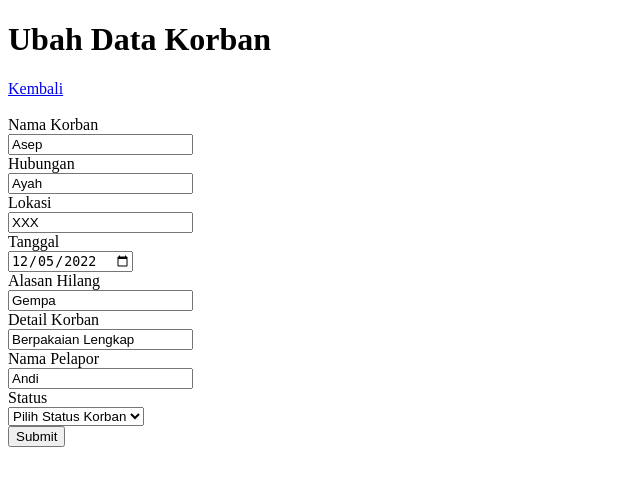
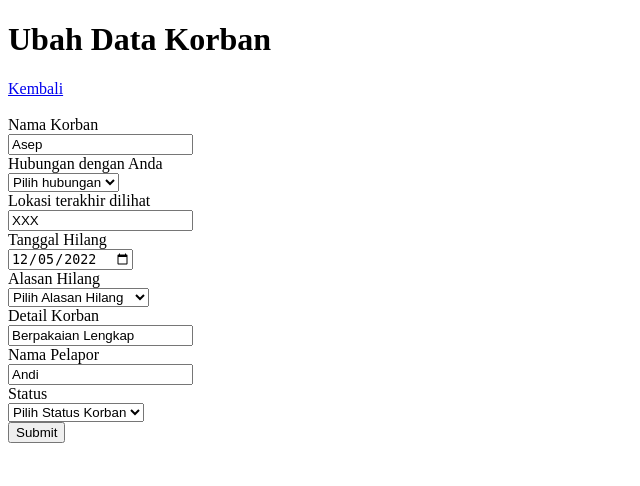
Before and after one commit to nandaarya/cari_korban, a PHP site: page /views/edit.php?idx=1 in a window 1280 px wide. Shown: the top 486 px of the page, without its empty margins (0-640 px from the left). Run offline with PHP 8.4, Linux system fonts and the light colour scheme; data comes from the database, SQL or seed files in the repository.

Commit message:
fix issue

```diff
--- a/views/edit.php
+++ b/views/edit.php
@@ -22,24 +22,39 @@ $data = $model->edit($idx);
         <input type="text" name="nama_korban" value="<?= $data->nama_korban ?>">
         <br>
 
-        <label>Hubungan</label>
+        <label for="hubungan">Hubungan dengan Anda</label>
         <br>
-        <input type="text" name="hubungan" value="<?= $data->hubungan ?>">
+        <select name="hubungan" id="hubungan" required>
+            <option value="">Pilih hubungan</option>
+            <option value="suami">Suami</option>
+            <option value="istri">Istri</option>
+            <option value="ayah">Ayah</option>
+            <option value="ibu">Ibu</option>
+            <option value="anak">Anak</option>
+            <option value="saudara">Saudara</option>
+            <option value="teman">Teman</option>
+        </select>
         <br>
 
-        <label>Lokasi</label>
+        <label>Lokasi terakhir dilihat</label>
         <br>
         <input type="text" name="lokasi" value="<?= $data->lokasi ?>">
         <br>
 
-        <label>Tanggal</label>
+        <label>Tanggal Hilang</label>
         <br>
         <input type="date" name="tanggal" value="<?= $data->tanggal ?>">
         <br>
 
-        <label>Alasan Hilang</label>
+        <label for="hilang">Alasan Hilang</label>
         <br>
-        <input type="text" name="alasan_hilang" value="<?= $data->alasan_hilang ?>">
+        <select name="alasan_hilang" id="hilang" required>
+            <option value="">Pilih Alasan Hilang</option>
+            <option value="gempa">Gempa Bumi XXX</option>
+            <option value="banjir">Banjir XXX</option>
+            <option value="longsor">Tanah Longsor XXX</option>
+            <option value="tsunami">Tsunami XXX</option>
+        </select>
         <br>
 
         <label>Detail Korban</label>
--- a/views/lapor.php
+++ b/views/lapor.php
@@ -40,7 +40,7 @@
         <input type="date" id="tanggal_hilang" name="tanggal" required>
         <br>
 
-        <label for="hilang">Hilang karena</label>
+        <label for="hilang">Alasan Hilang</label>
         <br>
         <select name="alasan_hilang" id="hilang" required>
             <option value="">Pilih Alasan Hilang</option>
```
Also changed, not shown: views/lihatfoto.php (+13 -5 lines).
